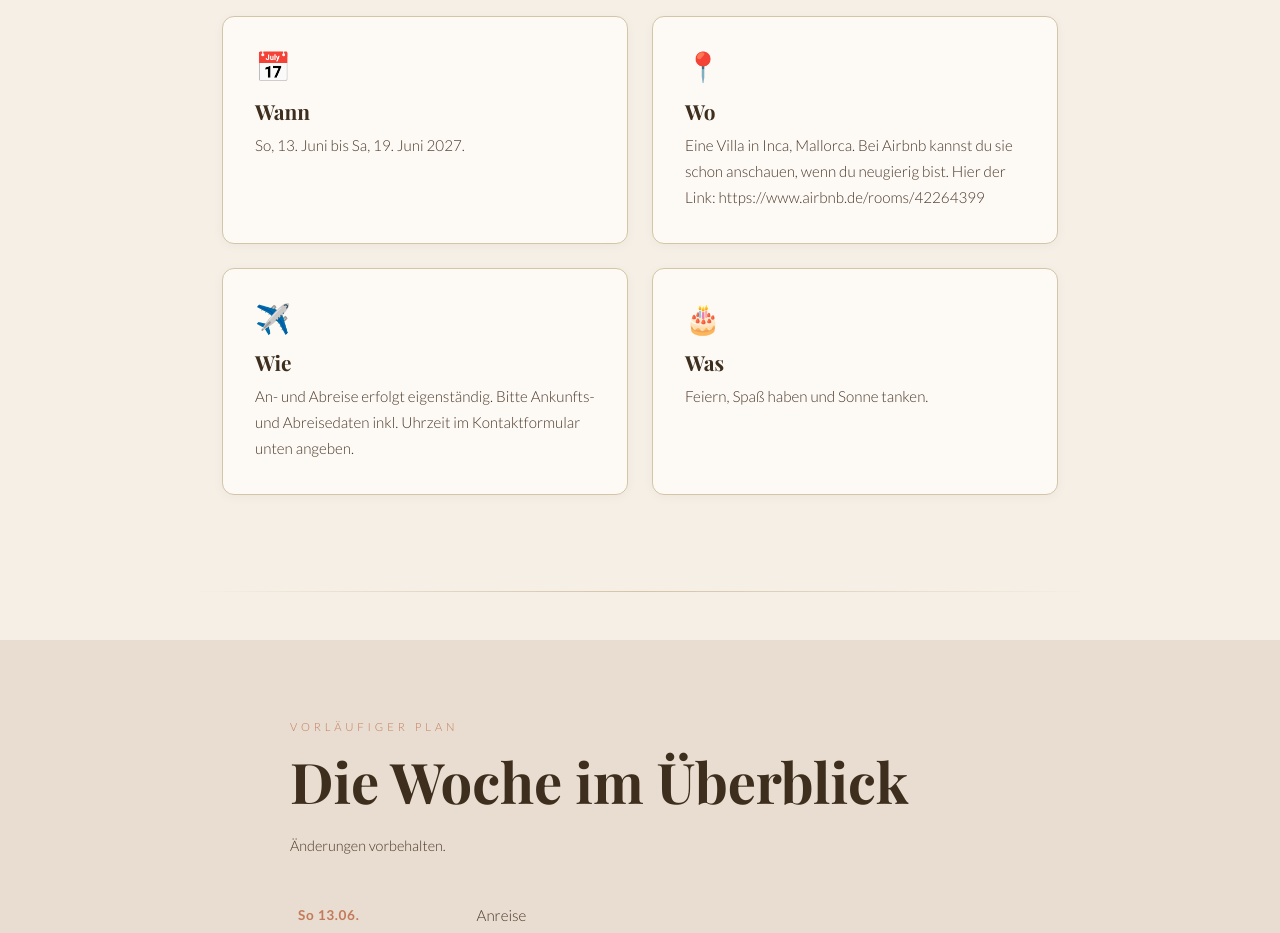
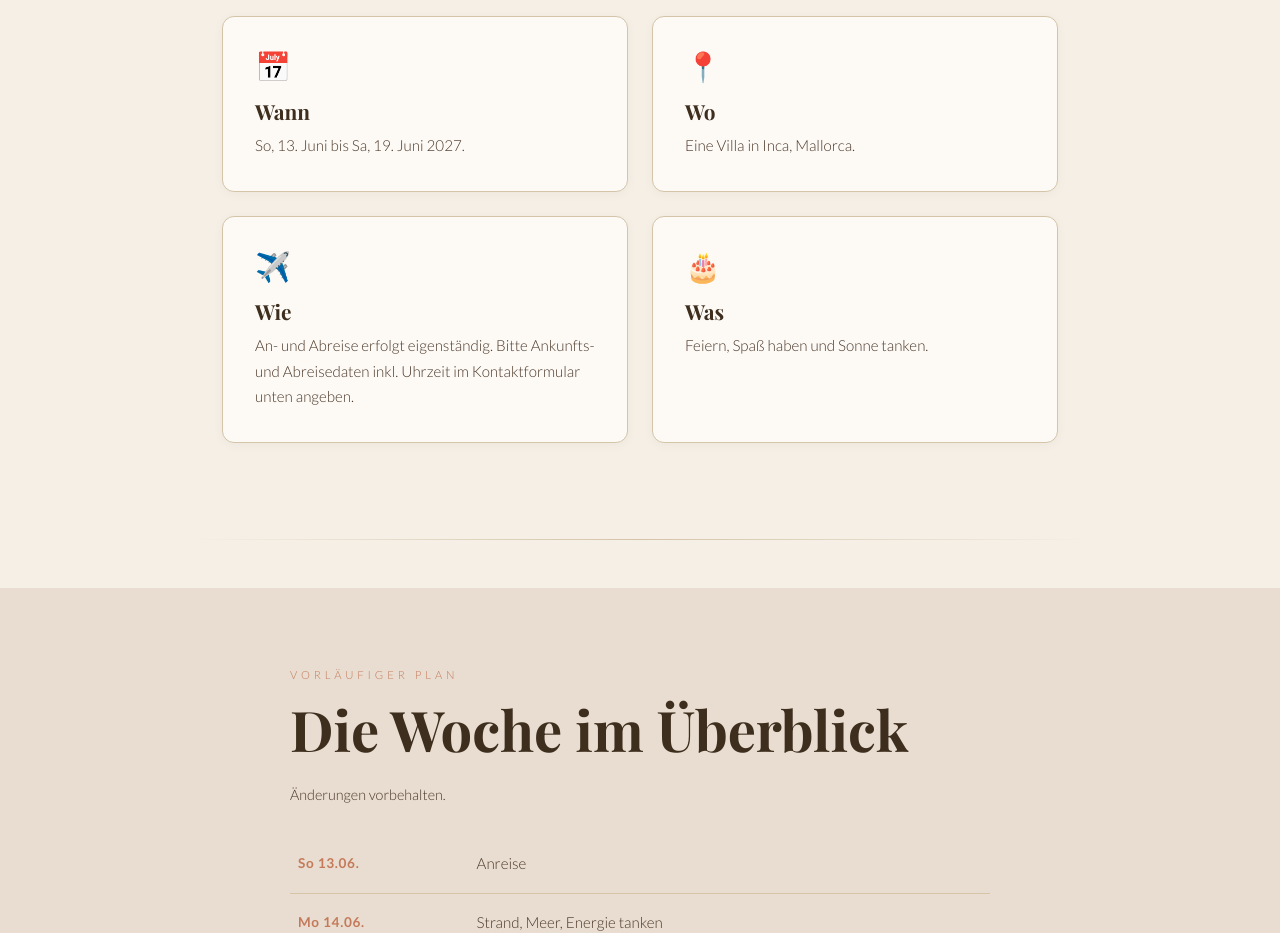
Before and after one commit to laurasgeburtstag/mallorcaedition, a plain HTML site: page index.html in a window 1280 px wide. Shown: the part 1820-2753 px from the top of the page. Drawn offline with nearby package versions, Linux system fonts and the light colour scheme; a web font is replaced by a local one.

Commit message:
Update index.html

```diff
--- a/index.html
+++ b/index.html
@@ -598,7 +598,7 @@
     <div class="detail-card">
       <span class="icon">📍</span>
       <h3>Wo</h3>
-      <p>Eine Villa in Inca, Mallorca. Bei Airbnb kannst du sie schon anschauen, wenn du neugierig bist. Hier der Link: https://www.airbnb.de/rooms/42264399</p>
+      <p>Eine Villa in Inca, Mallorca.</p>
     </div>
     <div class="detail-card">
       <span class="icon">✈️</span>
```
